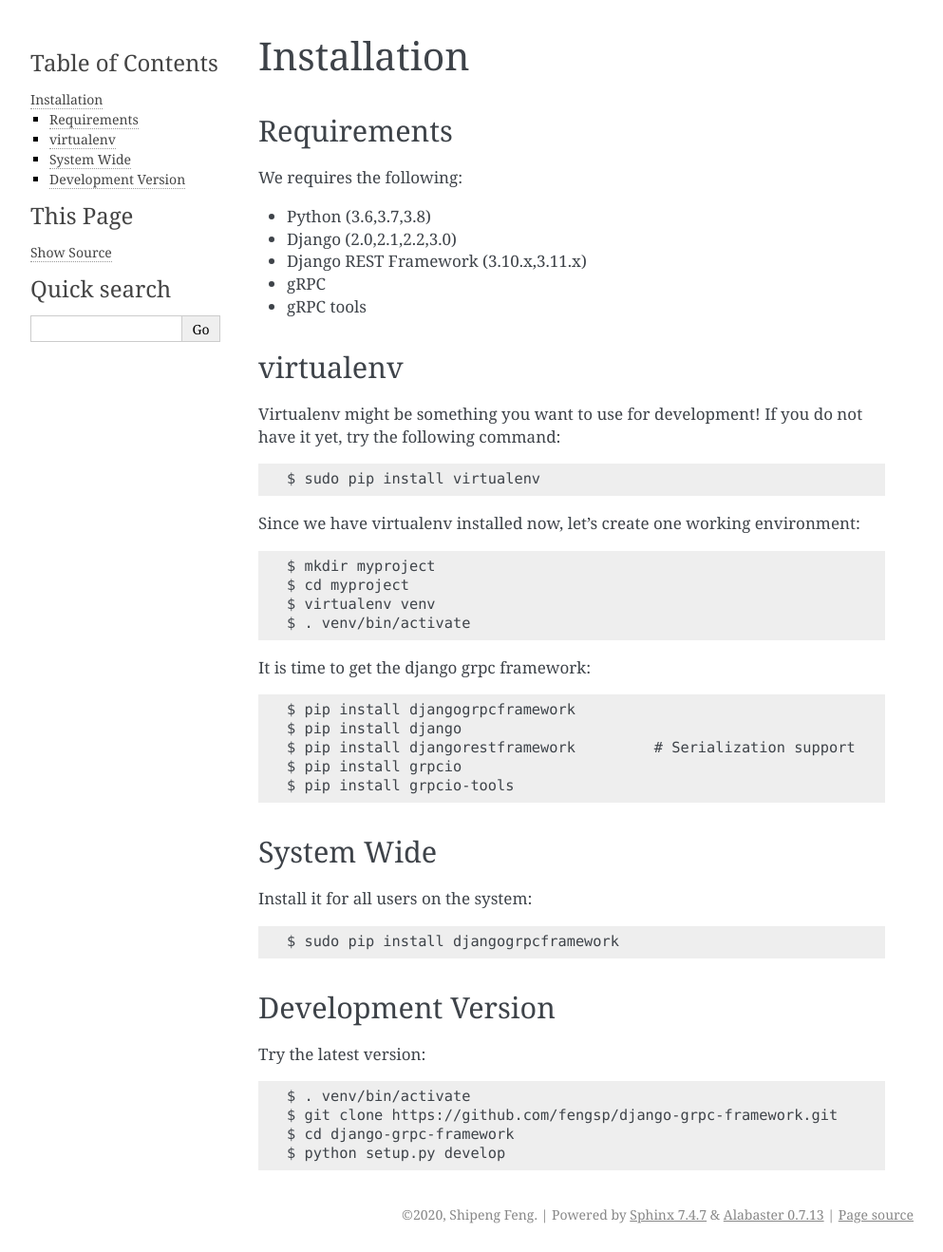
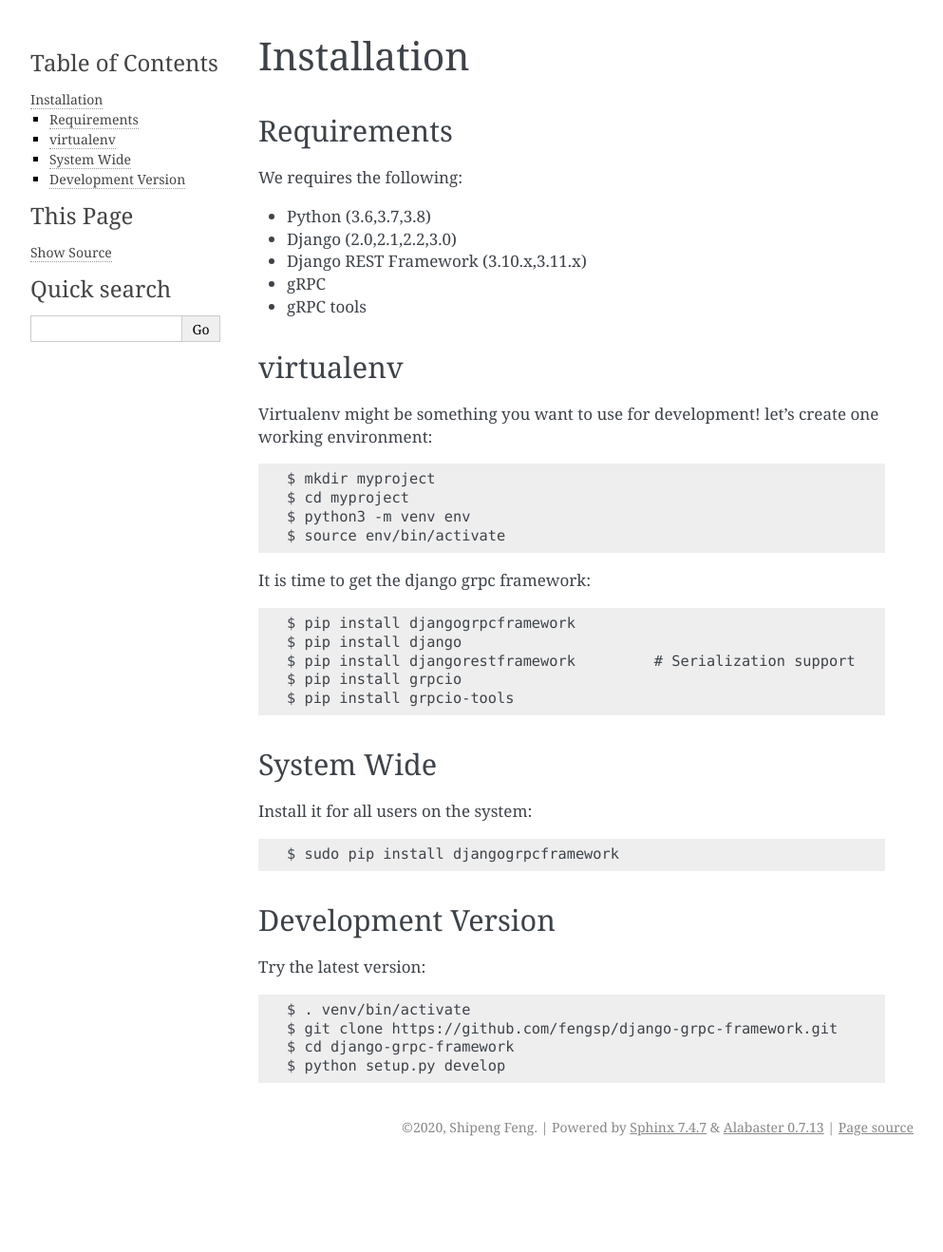
Before and after one commit to fengsp/django-grpc-framework, a Sphinx documentation site: the page built from docs/installation.rst, in a window 1280 px wide. Shown: the whole page at 95% size, without its empty margins (148-1141 px from the left). Built offline with Sphinx 7.4.7, drawn with Linux system fonts in a browser that asks for light colours; after the commit the page ends 1226 px from its top, so only the background shows below that.

Commit message:
Dropped virtualenv in docs

```diff
--- a/docs/installation.rst
+++ b/docs/installation.rst
@@ -19,17 +19,13 @@
 virtualenv
 ----------
 
-Virtualenv might be something you want to use for development!  If you do not
-have it yet, try the following command::
-
-    $ sudo pip install virtualenv
-
-Since we have virtualenv installed now, let's create one working environment::
+Virtualenv might be something you want to use for development!  let's create
+one working environment::
 
     $ mkdir myproject
     $ cd myproject
-    $ virtualenv venv
-    $ . venv/bin/activate
+    $ python3 -m venv env
+    $ source env/bin/activate
 
 It is time to get the django grpc framework::
 
--- a/docs/tutorial/services.rst
+++ b/docs/tutorial/services.rst
@@ -1,7 +1,7 @@
 .. _services:
 
-Services
-========
+Building Services
+=================
 
 This tutorial will create a simple blog gRPC Service.
 
```
